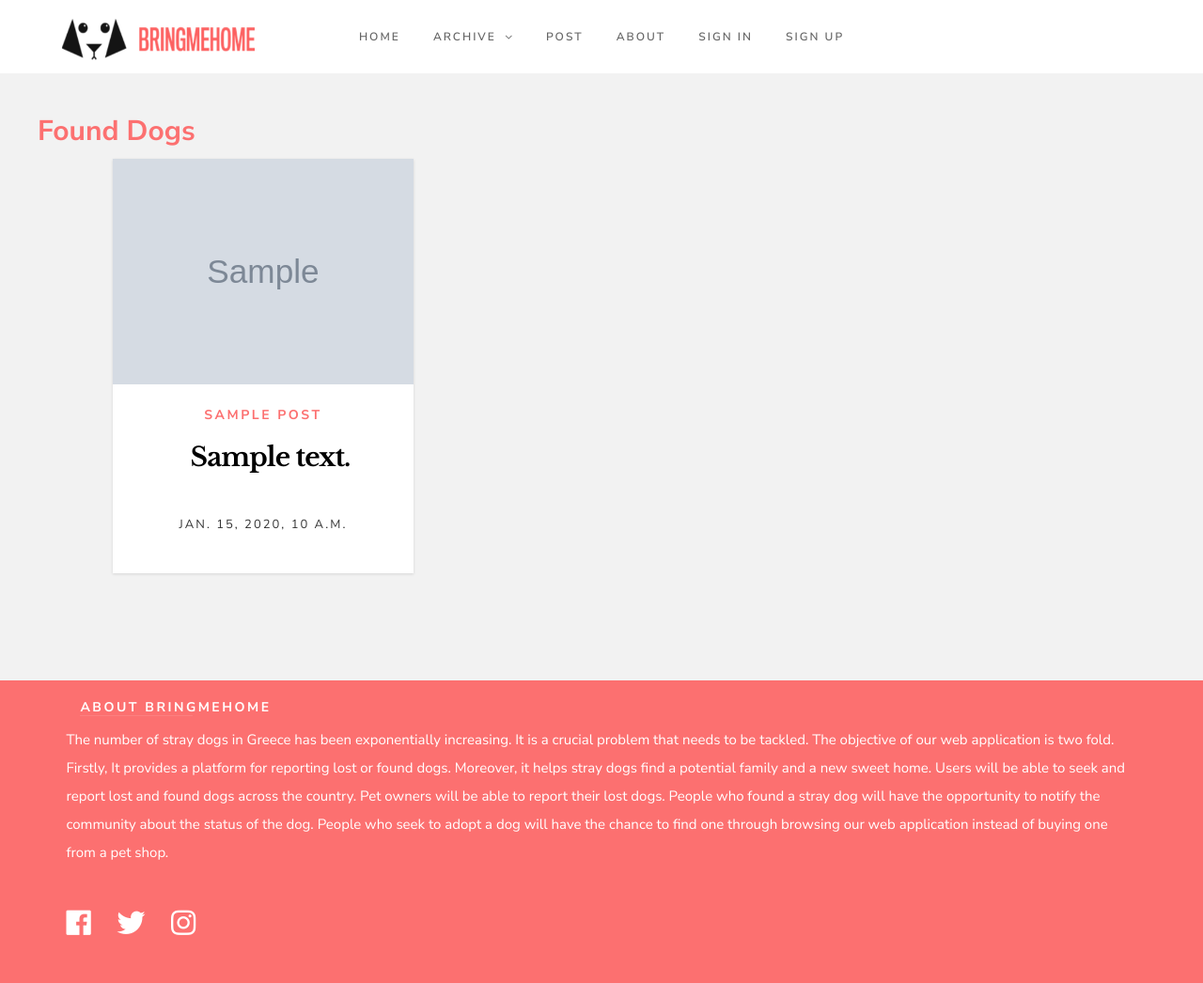
After one commit to SotosMich/BringMeHome, a Django app: page /web_app/found_posts/ in a window 1280 px wide. The commit adds this page. Shown: the whole page at 94% size. Run offline with Django 3.2, Linux system fonts and the light colour scheme; tables that the repository leaves empty hold one stand-in row (values such as "Sample post"); grey boxes marked "Sample" are stand-in pictures.

Commit message:
Archive
Lists with Fould and Lost dogs

```diff
--- a/templates/web_app/bbc.html
+++ b/templates/web_app/bbc.html
@@ -60,6 +60,13 @@
 
         <ul class="header__nav">
             <li><a href="{% url 'index' %}" title="">Home</a></li>
+        <li class="has-children">
+                    <a>Archive</a>
+                    <ul class="sub-menu">
+                        <li><a href="{% url 'found_posts' %}">Found Dogs</a></li>
+                        <li><a href="{% url 'lost_posts' %}">Lost Dogs</a></li>
+                    </ul>
+                </li>
             <li>
                 <a href="{% url 'add_post' %}" title="">Post</a>
             </li>
@@ -147,7 +154,7 @@
 
 
 <!-- Java Script-->
-<script src="{% static 'js/jquery-3.2.1.min.js' %}"></script>
+<script src="{% static 'js/jquery-3.3.1.js' %}"></script>
 <script src="{% static 'js/plugins.js' %}"></script>
 <script src="{% static 'js/main.js' %}"></script>
 
--- /dev/null
+++ b/templates/web_app/found_posts.html
@@ -0,0 +1,23 @@
+{% extends 'web_app/bbc.html' %}
+{% load staticfiles %}
+
+{% block title_block %}
+    Index
+{% endblock %}
+{% block body_block %}
+
+
+
+    <!-- s-content
+================================================== -->
+    <section class="s-content" style="padding-top: 100px">
+
+        <h2 style="margin-left: 40px; color: #fc7070">Found Dogs</h2>
+
+        {% include "web_app/post_list.html" %}
+
+    </section> <!-- end s-content -->
+
+    <div id="includedContent"></div>
+
+{% endblock %}
--- a/templates/web_app/index.html
+++ b/templates/web_app/index.html
@@ -76,7 +76,8 @@
         <div class="row">
             <h3>Recent Posts</h3>
 
-            <div class="block-1-2 block-m-full popular__posts">{% if posts %}
+            <div class="block-1-2 block-m-full popular__posts">
+                {% if posts %}
                 <ul>
                     {% for post in posts %}
                         <article class="col-block popular__post">
--- /dev/null
+++ b/templates/web_app/post_list.html
@@ -0,0 +1,46 @@
+{% load static %}
+<div class="row entries-wrap wide">
+    <div class="entries">
+
+        {% if posts %}
+
+            {% for post in posts %}
+
+                <article class="col-block">
+
+                    <div class="item-entry" data-aos="zoom-in">
+                        <div class="item-entry__thumb">
+                            <a href="/web_app/post/{{ post.postId }}" class="item-entry__thumb-link">
+                                {% if post.image %}
+                                    <img src="{{ post.image.url }}">
+                                {% else %}
+                                    <img src="{% static 'img/thumbs/post/no_image_available.jpeg' %}">
+                                {% endif %}
+                            </a>
+                        </div>
+
+                        <div class="item-entry__text">
+                            <div class="item-entry__cat">
+                                <a href="/web_app/post/{{ post.postId }}">{{ post.title }}</a>
+                            </div>
+
+                            <h1 class="item-entry__title"><a
+                                    href="/web_app/post/{{ post.postId }}">{{ post.text }}</a>
+                            </h1>
+
+                            <div class="item-entry__date">
+                                <a>{{ post.date }}</a>
+                            </div>
+                        </div>
+                    </div> <!-- item-entry -->
+
+                </article> <!-- end article -->
+
+            {% endfor %}
+
+        {% else %}
+            <strong style="margin-left: 12px">There are no posts right now.</strong>
+        {% endif %}
+
+    </div> <!-- end entries -->
+</div> <!-- end entries-wrap -->
--- a/web_app/urls.py
+++ b/web_app/urls.py
@@ -9,6 +9,8 @@ urlpatterns = [
     url(r'^restricted/', views.restricted, name='restricted'),
     url(r'^logout/$', views.user_logout, name='logout'),
     url(r'profile/$', views.user_profile, name='profile'),
+    url(r'found_posts/$', views.found_posts, name='found_posts'),
+    url(r'lost_posts/$', views.lost_posts, name='lost_posts'),
     url(r'^add_post/$', views.add_post, name='add_post'),
     url(r'^post/(?P<postId>[\w\-]+)/$', views.show_post, name='show_post'),
     url(r'^map', views.map, name='map'),
--- a/web_app/views.py
+++ b/web_app/views.py
@@ -34,6 +34,22 @@ def index(request):
     response = render(request, 'web_app/index.html', context_dict)
 
     # Return response back to the user, updating any cookies that need changed.
+    return response
+
+
+def found_posts(request):
+    post_list = Post.objects.order_by('-date').filter(status=1)
+    context_dict = {'posts': post_list}
+
+    response = render(request, 'web_app/found_posts.html', context_dict)
+    return response
+
+
+def lost_posts(request):
+    post_list = Post.objects.order_by('-date').filter(status=2)
+    context_dict = {'posts': post_list}
+
+    response = render(request, 'web_app/lost_posts.html', context_dict)
     return response
 
 
@@ -165,6 +181,8 @@ def user_logout(request):
 @login_required
 def user_profile(request):
 
+
+
     return render(request,
                   'web_app/profile.html',
                   {'user_form': user_form,
```
Also changed, not shown: templates/web_app/lost_posts.html (added, +20 -0 lines).
